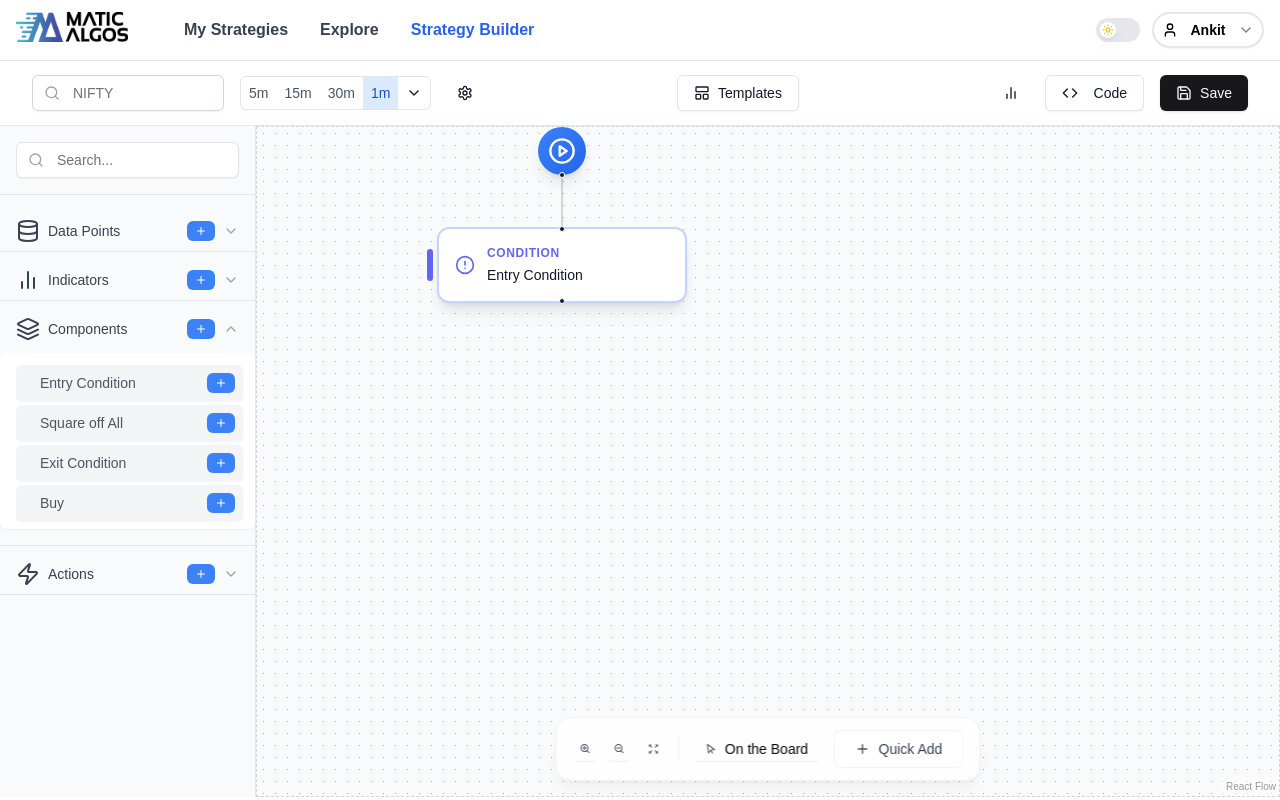
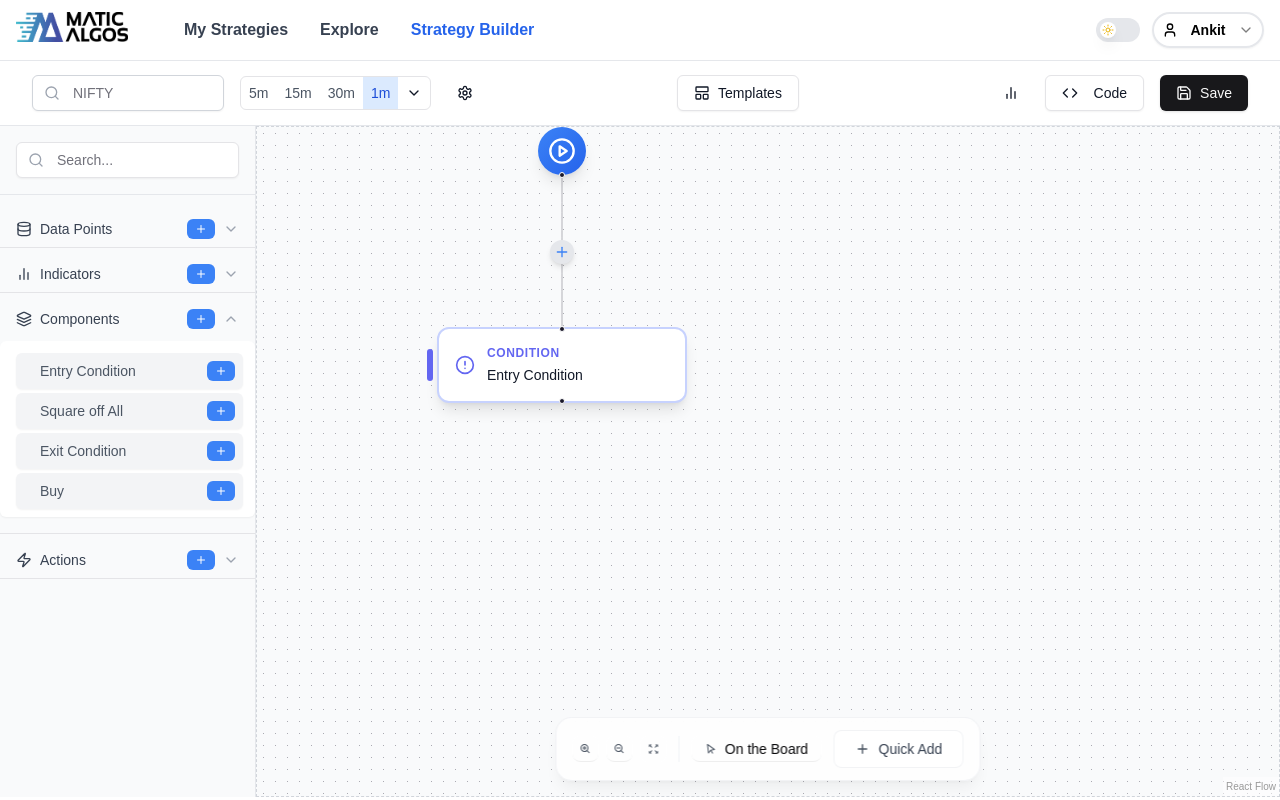
Before and after one commit to yashkamdar-YK/Project-X, a Next.js app: page /dashboard/strategy-builder in a window 1280 px wide. Built offline with nearby package versions, Linux system fonts and the light colour scheme.

Commit message:
custom edges

```diff
--- a/src/app/(root)/dashboard/strategy-builder/_components/DashboardSidebar.tsx
+++ b/src/app/(root)/dashboard/strategy-builder/_components/DashboardSidebar.tsx
@@ -78,7 +78,7 @@ const DashboardSidebar: React.FC = () => {
             <AccordionItem key={index} value={`item-${index}`}>
               <AccordionTrigger className="flex items-center justify-between py-2 px-4 text-sm font-medium text-gray-700 dark:text-gray-200 hover:bg-gray-100 dark:hover:bg-gray-700 rounded-md transition-all duration-200 group">
                 <div className="flex items-center">
-                  {<item.icon />}
+                  {<item.icon size={16} />}
                   <span className="ml-2">{item.title}</span>
                 </div>
                 <div className="flex items-center">
--- a/src/app/(root)/dashboard/strategy-builder/_components/StrategyCanvas.tsx
+++ b/src/app/(root)/dashboard/strategy-builder/_components/StrategyCanvas.tsx
@@ -18,12 +18,17 @@ import CustomControls from "./canvas/customeControl";
 import { useSheetStore } from "@/lib/store/SheetStore"; // Import the store
 import { useNodeStore } from "@/lib/store/nodeStore"; // Import the new NodeStore
 import { handleDrop, NodeTypes } from "../_utils/nodeTypes";
+import CustomEdge from "./canvas/CustomEdge";
 
 // Define node types mapping
 const nodeTypes = {
   [NodeTypes.START]: StartNode,
   [NodeTypes.CONDITION]: ConditionNode,
   [NodeTypes.ACTION]: ActionNode,
+};
+
+const edgeTypes = {
+  smoothstep: CustomEdge
 };
 
 const StrategyCanvas = () => {
@@ -102,6 +107,7 @@ const StrategyCanvas = () => {
                 onDragOver={onDragOver}
                 onDrop={onDrop}
                 nodeTypes={nodeTypes}
+                edgeTypes={edgeTypes}
                 // fitView
                 panOnScroll={true}
                 selectionOnDrag={true}
--- /dev/null
+++ b/src/app/(root)/dashboard/strategy-builder/_components/canvas/CustomEdge.tsx
@@ -0,0 +1,93 @@
+import React from 'react';
+import { getBezierPath, EdgeProps } from '@xyflow/react';
+import { Plus } from 'lucide-react';
+import { useNodeStore } from '@/lib/store/nodeStore';
+import { NodeTypes } from '../../_utils/nodeTypes';
+
+const CustomEdge = ({
+  id,
+  sourceX,
+  sourceY,
+  targetX,
+  targetY,
+  sourcePosition,
+  targetPosition,
+  source,
+  target,
+  style = {}
+}: EdgeProps) => {
+  const [edgePath, centerX, centerY] = getBezierPath({
+    sourceX,
+    sourceY,
+    sourcePosition,
+    targetX,
+    targetY,
+    targetPosition,
+  });
+
+  const { nodes, edges, setNodes, setEdges } = useNodeStore();
+
+  const handleAddNode = () => {
+    const newNodeId = `node-${nodes.length + 1}`;
+    const newNode = {
+      id: newNodeId,
+      type: NodeTypes.CONDITION,
+      position: { x: centerX - 125, y: centerY - 25 }, // Adjust position to center the node
+      data: { label: 'New Condition' },
+    };
+
+    // Remove the original edge
+    const updatedEdges = edges.filter(edge => edge.id !== id);
+
+    // Add two new edges connecting the new node
+    const newEdges = [
+      {
+        id: `${source}-${newNodeId}`,
+        source: source,
+        target: newNodeId,
+        type: 'smoothstep',
+      },
+      {
+        id: `${newNodeId}-${target}`,
+        source: newNodeId,
+        target: target,
+        type: 'smoothstep',
+      },
+      ...updatedEdges,
+    ];
+
+    setNodes([...nodes, newNode]);
+    setEdges(newEdges);
+  };
+
+  return (
+    <>
+      <path
+        id={id}
+        style={style}
+        className="react-flow__edge-path stroke-gray-300 dark:stroke-gray-600"
+        d={edgePath}
+      />
+      {/* Add button in the middle of the edge */}
+      <foreignObject
+        width={24}
+        height={24}
+        x={centerX - 12}
+        y={centerY - 12}
+        className="overflow-visible"
+      >
+        <button
+          className="flex items-center justify-center w-6 h-6 rounded-full bg-gray-200 dark:bg-gray-600 hover:border border-gray-300 text-white shadow-md transition-all duration-200 hover:scale-110"
+          onClick={(e) => {
+            e.stopPropagation();
+            handleAddNode();
+          }}
+        >
+          <Plus className="w-4 h-4 text-blue-500" />
+        </button>
+      </foreignObject>
+    </>
+  );
+};
+
+export default CustomEdge;
--- a/src/app/(root)/dashboard/strategy-builder/_components/canvas/CustomNodes.tsx
+++ b/src/app/(root)/dashboard/strategy-builder/_components/canvas/CustomNodes.tsx
@@ -2,6 +2,7 @@ import React from 'react';
 import { Handle, Position } from '@xyflow/react';
 import { PlayCircle, Settings2, Zap, AlertCircle } from 'lucide-react';
 import { cn } from '@/lib/utils';
+import { useNodeStore } from '@/lib/store/nodeStore';
 
 interface NodeData {
   label: string;
@@ -25,7 +26,13 @@ export const StartNode = ({ data }: { data: NodeData }) => {
   );
 };
 
-export const ConditionNode = ({ data }: { data: NodeData }) => {
+export const ConditionNode = ({ data, id }: { data: NodeData; id: string }) => {
+  const { nodes, edges } = useNodeStore();
+  const isLastConditionNode = React.useMemo(() => {
+    const conditionNodes = nodes.filter(node => node.type === 'CONDITION');
+    return id === conditionNodes[conditionNodes.length - 1]?.id;
+  }, [nodes, id]);
+
   return (
     <div className="group cursor-pointer">
       <div className="relative bg-white dark:bg-gray-800 border-2 border-indigo-200 dark:border-indigo-900 rounded-xl shadow-lg hover:shadow-xl transition-all duration-300 p-4 min-w-[250px]">
@@ -57,6 +64,7 @@ export const ConditionNode = ({ data }: { data: NodeData }) => {
           type="source"
           position={Position.Bottom}
           className="w-3 h-3 bg-indigo-500 border-2 border-white"
+          isConnectableStart={!isLastConditionNode}  // Disable connecting from this handle if it's not the last node
         />
       </div>
     </div>
@@ -90,12 +98,6 @@ export const ActionNode = ({ data }: { data: NodeData }) => {
           </div>
           <Settings2 className="w-4 h-4 text-gray-400 opacity-0 group-hover:opacity-100 transition-opacity duration-200" />
         </div>
-
-        <Handle
-          type="source"
-          position={Position.Bottom}
-          className="w-3 h-3 bg-emerald-500 border-2 border-white"
-        />
       </div>
     </div>
   );
--- a/src/app/(root)/dashboard/strategy-builder/constants/menu.tsx
+++ b/src/app/(root)/dashboard/strategy-builder/constants/menu.tsx
@@ -68,7 +68,7 @@ export const INITIAL_NODES : Node[] = [
   },
   {
     id: 'initial-entry',
-    position: { x: 180, y: 100 },
+    position: { x: 180, y: 200 },
     type: NodeTypes.CONDITION,
     data: {
       label: 'Entry Condition',
```
